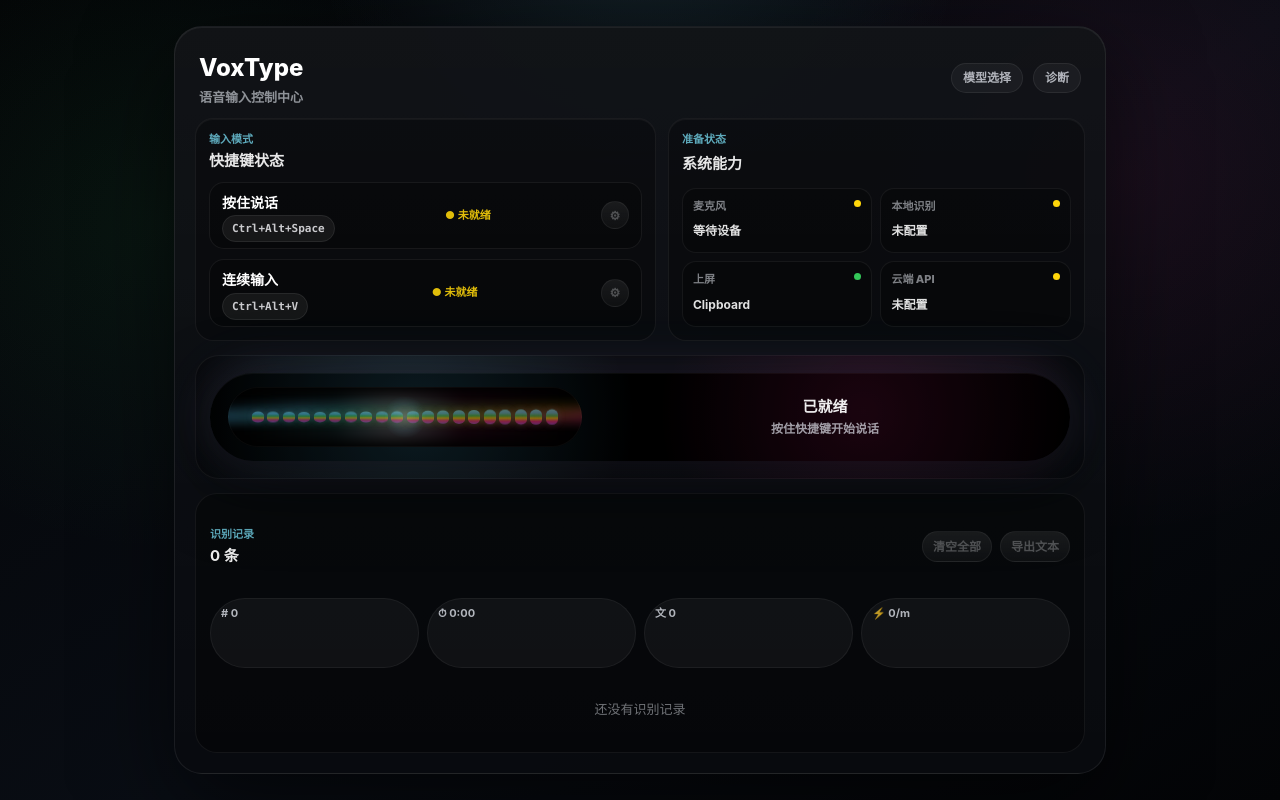
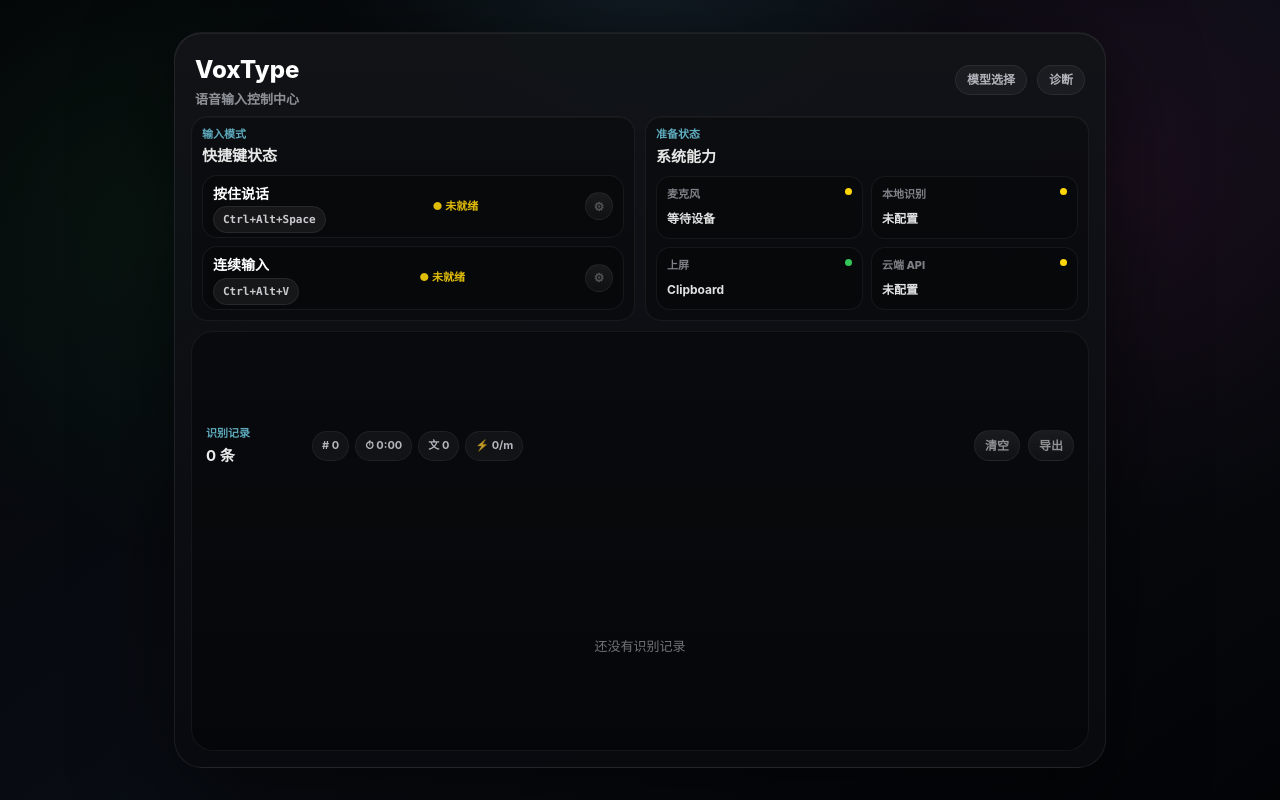
Before and after one commit to snowcraneww/vox-type, a React (Vite) app: page / in a window 1280 px wide. Built offline with nearby package versions, Linux system fonts and the light colour scheme.

Commit message:
feat: compact main window layout

```diff
--- a/src/App.tsx
+++ b/src/App.tsx
@@ -3,7 +3,6 @@ import { DiagnosticView } from './DiagnosticView';
 import { formatDiagnosticsForCopy } from './diagnostics';
 import { MainWindow } from './MainWindow';
 import { ModelSettingsView } from './ModelSettingsView';
-import { createVoiceOverlayModel } from './voiceOverlayModel';
 import { formatError } from './errorFormat';
 import { exportLastRecordingWav, getAsrConfigStatus, getConfig, getDefaultInputInfo, getHotkeyStatus, getOverlayBackendStatus, getRecordingStatus, getUserPreferences, hideDictationOverlay, insertTextWithClipboard, installManagedAsr, isTauriRuntime, listenToPushToTalk, listInputDevices, saveAsrConfig, setInputDevice, showDictationOverlay, simulateDictation, startRecording, stopRecording, transcribeActiveRecordingChunk, transcribeLastRecording, transcribeLastRecordingChunk } from './tauriClient';
 import type { OverlayBackendStatus } from './tauriClient';
@@ -216,21 +215,6 @@ export function App() {
 
   const isRecording = recordingStatus.state === 'recording';
   isRecordingRef.current = isRecording;
-
-  const phaseLabel = useMemo(() => {
-    const labels: Record<AppStatus['phase'], string> = {
-      idle: '空闲',
-      recording: '录音中',
-      transcribing: '识别中',
-      inserting: '上屏中',
-      succeeded: '已完成',
-      failed: '失败',
-    };
-    return labels[status.phase];
-  }, [status.phase]);
-
-  const overlayLevel = isRecording ? 0.72 : status.phase === 'transcribing' || status.phase === 'inserting' ? 0.38 : 0.18;
-  const voiceOverlayModel = useMemo(() => ({ ...createVoiceOverlayModel(status, overlayLevel), transcriptPreview: null }), [status, overlayLevel]);
 
   const transcriptStats = useMemo<TranscriptStats>(() => {
     const totalDurationMs = transcriptRecords.reduce((sum, record) => sum + record.durationMs, 0);
@@ -842,12 +826,10 @@ export function App() {
     return (
       <MainWindow
         status={status}
-        phaseLabel={phaseLabel}
         asrConfigStatus={asrConfigStatus}
         hotkeyStatus={hotkeyStatus}
         toggleHotkey={toggleHotkey}
         recorderInfo={recorderInfo}
-        voiceOverlayModel={voiceOverlayModel}
         records={transcriptRecords}
         stats={transcriptStats}
         onOpenDiagnostic={() => setViewMode('diagnostic')}
--- a/src/MainWindow.tsx
+++ b/src/MainWindow.tsx
@@ -1,15 +1,11 @@
 import type { AppStatus, AsrConfigStatus, HotkeyRegistrationStatus, RecorderInfo, TranscriptRecord, TranscriptStats } from './types';
-import { VoiceOverlay } from './VoiceOverlay';
-import type { VoiceOverlayModel } from './voiceOverlayModel';
 
 interface MainWindowProps {
   status: AppStatus;
-  phaseLabel: string;
   asrConfigStatus: AsrConfigStatus;
   hotkeyStatus: HotkeyRegistrationStatus;
   toggleHotkey: string;
   recorderInfo: RecorderInfo | null;
-  voiceOverlayModel: VoiceOverlayModel;
   records: TranscriptRecord[];
   stats: TranscriptStats;
   onOpenDiagnostic: () => void;
@@ -32,7 +28,7 @@ function modeReadyLabel(ready: boolean) {
   return ready ? '● Ready' : '● 未就绪';
 }
 
-export function MainWindow({ status, phaseLabel, asrConfigStatus, hotkeyStatus, toggleHotkey, recorderInfo, voiceOverlayModel, records, stats, onOpenDiagnostic, onOpenModelSettings, onCopyRecord, onReinsertRecord, onDeleteRecord, onClearRecords, onExportRecords }: MainWindowProps) {
+export function MainWindow({ status, asrConfigStatus, hotkeyStatus, toggleHotkey, recorderInfo, records, stats, onOpenDiagnostic, onOpenModelSettings, onCopyRecord, onReinsertRecord, onDeleteRecord, onClearRecords, onExportRecords }: MainWindowProps) {
   const hotkeysReady = hotkeyStatus.registered;
   const readinessItems = [
     { label: '麦克风', value: recorderInfo?.deviceName ?? '等待设备', state: recorderInfo ? 'ready' : 'warning', title: recorderInfo ? `${recorderInfo.sampleRate} Hz / ${recorderInfo.channels} 声道` : '等待 Tauri 读取默认输入设备。' },
@@ -61,12 +57,8 @@ export function MainWindow({ status, phaseLabel, asrConfigStatus, hotkeyStatus,
             </dl>
           </section>
         </div>
-        <section className="status-capsule" aria-label="动态状态" title={`${phaseLabel}：${status.message}`}>
-          <VoiceOverlay model={voiceOverlayModel} />
-        </section>
         <section className="transcript-history" aria-label="识别记录">
-          <header className="history-header"><div><span>识别记录</span><strong>{records.length} 条</strong></div><div className="history-actions"><button type="button" onClick={onClearRecords} disabled={records.length === 0} aria-label="清空全部识别记录" title="清空全部识别记录">清空全部</button><button type="button" onClick={onExportRecords} disabled={records.length === 0} aria-label="导出识别记录" title="导出识别记录">导出文本</button></div></header>
-          <div className="history-stats"><span title="本次运行识别次数"># {stats.count}</span><span title="本次运行累计录音时长">⏱ {formatDuration(stats.totalDurationMs)}</span><span title="本次运行累计识别字数">文 {stats.totalChars}</span><span title="本次运行平均识别速度">⚡ {stats.charsPerMinute}/m</span></div>
+          <header className="history-header" data-testid="history-toolbar"><div className="history-title"><span>识别记录</span><strong>{records.length} 条</strong></div><div className="history-stats"><span title="本次运行识别次数"># {stats.count}</span><span title="本次运行累计录音时长">⏱ {formatDuration(stats.totalDurationMs)}</span><span title="本次运行累计识别字数">文 {stats.totalChars}</span><span title="本次运行平均识别速度">⚡ {stats.charsPerMinute}/m</span></div><div className="history-actions"><button type="button" onClick={onClearRecords} disabled={records.length === 0} aria-label="清空全部识别记录" title="清空全部识别记录">清空</button><button type="button" onClick={onExportRecords} disabled={records.length === 0} aria-label="导出识别记录" title="导出识别记录">导出</button></div></header>
           {records.length === 0 ? <p className="empty-history">还没有识别记录</p> : <ol className="history-list">{records.map((record) => <li key={record.id}><article aria-label={`识别记录 ${record.time}`}><time>{record.time}</time><p>{record.text}</p><div className="record-actions"><button type="button" onClick={() => onCopyRecord(record)} aria-label="复制此记录" title="复制此记录">⧉</button><button type="button" onClick={() => onReinsertRecord(record)} aria-label="重新上屏此记录" title="重新上屏此记录">↩</button><button type="button" onClick={() => onDeleteRecord(record.id)} aria-label="删除此识别记录" title="删除此识别记录">×</button></div></article></li>)}</ol>}
         </section>
       </section>
--- a/src/styles.css
+++ b/src/styles.css
@@ -1928,10 +1928,10 @@ kbd {
 
 /* V5.1: recognition history first, with the same refined signal language as the overlay. */
 .control-center.v51 {
-  gap: 14px;
+  gap: 10px;
   max-height: calc(100vh - 40px);
   overflow: hidden;
-  padding: 20px;
+  padding: 16px;
   width: min(100%, 980px);
 }
 
@@ -1949,16 +1949,16 @@ kbd {
 
 .v51-top-grid {
   display: grid;
-  gap: 12px;
-  grid-template-columns: minmax(0, 1.05fr) minmax(300px, 0.95fr);
+  gap: 10px;
+  grid-template-columns: minmax(0, 1fr) minmax(0, 1fr);
 }
 
 .v51 .control-section {
   background: rgba(0,0,0,0.26);
   border-color: rgba(255,255,255,0.060);
-  border-radius: 18px;
-  gap: 10px;
-  padding: 13px;
+  border-radius: 16px;
+  gap: 8px;
+  padding: 10px;
 }
 
 .v51 .mode-selector {
@@ -1968,8 +1968,8 @@ kbd {
 .v51 .mode-card.compact {
   align-items: center;
   border-radius: 15px;
-  min-height: 64px;
-  padding: 11px 12px;
+  min-height: 50px;
+  padding: 9px 10px;
 }
 
 .v51 .mode-card.compact h2 {
@@ -1996,60 +1996,7 @@ kbd {
 }
 
 .v51 .readiness-grid div {
-  min-height: 58px;
-}
-
-.status-capsule {
-  align-items: center;
-  background:
-    radial-gradient(circle at 24% 46%, rgba(126,231,255,0.13), transparent 32%),
-    radial-gradient(circle at 76% 40%, rgba(255,45,146,0.11), transparent 30%),
-    rgba(0,0,0,0.28);
-  border: 1px solid rgba(255,255,255,0.055);
-  border-radius: 24px;
-  display: grid;
-  min-height: 124px;
-  padding: 14px;
-}
-
-.status-capsule .voice-overlay {
-  background: #000;
-  border: 0;
-  border-radius: 999px;
-  box-shadow:
-    0 24px 72px rgba(0,0,0,0.52),
-    0 0 58px rgba(90,200,250,0.12),
-    0 0 48px rgba(255,45,146,0.08),
-    inset 0 1px 0 rgba(255,255,255,0.045);
-  gap: 16px;
-  grid-template-columns: minmax(220px, 0.78fr) minmax(0, 1fr);
-  min-height: 88px;
-  padding: 14px 18px;
-}
-
-.status-capsule .voice-wave-stage {
-  border: 0;
-  height: 60px;
-  min-width: 0;
-}
-
-.status-capsule .voice-wave-bars {
-  inset: 13px 24px;
-}
-
-.status-capsule .voice-overlay-copy strong {
-  font-size: 15px;
-}
-
-.status-capsule .voice-overlay-copy span,
-.status-capsule .voice-overlay-copy em {
-  color: rgba(235,239,247,0.66);
-  font-size: 12px;
-}
-
-.status-capsule .voice-overlay-copy p {
-  color: rgba(255,255,255,0.90);
-  font-size: 13px;
+  min-height: 48px;
 }
 
 .transcript-history {
@@ -2057,8 +2004,8 @@ kbd {
   border: 1px solid rgba(255,255,255,0.060);
   border-radius: 22px;
   display: grid;
-  gap: 12px;
-  min-height: 260px;
+  gap: 10px;
+  min-height: 420px;
   overflow: hidden;
   padding: 14px;
 }
@@ -2068,11 +2015,13 @@ kbd {
   display: flex;
   gap: 12px;
   justify-content: space-between;
-}
-
-.history-header div:first-child {
+  min-width: 0;
+}
+
+.history-title {
   display: grid;
   gap: 3px;
+  min-width: 94px;
 }
 
 .history-header span {
@@ -2097,6 +2046,7 @@ kbd {
 .history-actions button,
 .record-actions button {
   border-radius: 999px;
+  color: rgba(255,255,255,0.88);
   min-height: 29px;
 }
 
@@ -2106,9 +2056,11 @@ kbd {
 }
 
 .history-stats {
-  display: grid;
-  gap: 8px;
-  grid-template-columns: repeat(4, minmax(0, 1fr));
+  align-items: center;
+  display: flex;
+  flex: 1;
+  gap: 6px;
+  min-width: 0;
 }
 
 .history-stats span {
@@ -2119,7 +2071,7 @@ kbd {
   font-size: 11px;
   font-weight: 720;
   overflow: hidden;
-  padding: 7px 10px;
+  padding: 6px 9px;
   text-overflow: ellipsis;
   white-space: nowrap;
 }
@@ -2137,7 +2089,7 @@ kbd {
   gap: 10px;
   list-style: none;
   margin: 0;
-  max-height: min(34vh, 360px);
+  max-height: min(50vh, 520px);
   overflow: auto;
   padding: 0 4px 0 0;
 }
@@ -2212,15 +2164,23 @@ kbd {
 }
 
 .model-choice {
+  align-items: stretch;
   display: grid;
   gap: 8px;
+  justify-content: start;
   min-height: 92px;
   padding: 14px;
+  text-align: left;
 }
 
 .model-choice[data-active="true"] {
+  background: radial-gradient(circle at 12% 20%, rgba(126,231,255,0.13), transparent 48%), rgba(0,0,0,0.38);
   border-color: rgba(126,231,255,0.22);
   box-shadow: 0 0 34px rgba(90,200,250,0.075);
+}
+
+.model-choice[aria-selected="false"] {
+  color: rgba(235,239,247,0.62);
 }
 
 .model-choice span,
@@ -2241,12 +2201,36 @@ kbd {
   padding: 16px;
 }
 
+.cloud-placeholder {
+  display: grid;
+  gap: 8px;
+  min-height: 170px;
+  place-content: center;
+  text-align: center;
+}
+
+.cloud-placeholder span {
+  color: rgba(126,231,255,0.72);
+  font-size: 12px;
+  font-weight: 820;
+}
+
+.cloud-placeholder strong {
+  color: rgba(255,255,255,0.90);
+  font-size: 16px;
+}
+
+.cloud-placeholder p {
+  color: rgba(235,239,247,0.58);
+  margin: 0;
+}
+
 @media (max-width: 820px) {
   .control-center.v51 { max-height: none; }
   .v51-top-grid,
-  .status-capsule .voice-overlay,
   .model-choice-grid { grid-template-columns: 1fr; }
-  .history-stats { grid-template-columns: repeat(2, minmax(0, 1fr)); }
+  .history-header { align-items: stretch; flex-direction: column; }
+  .history-stats { flex-wrap: wrap; }
   .history-list article { grid-template-columns: 1fr; }
   .record-actions { justify-content: flex-end; }
 }
```
Also changed, not shown: src/ModelSettingsView.tsx (+14 -5 lines), 3 other files (tests, documents, lock files or other folders).
